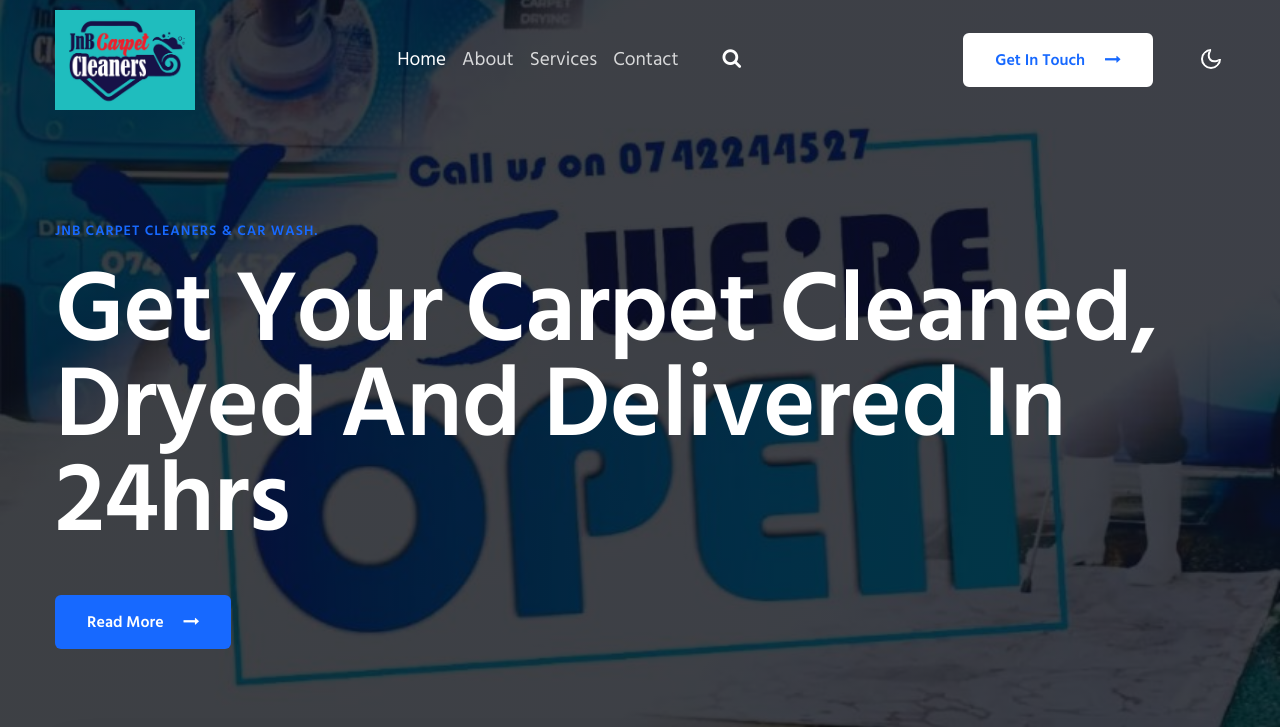
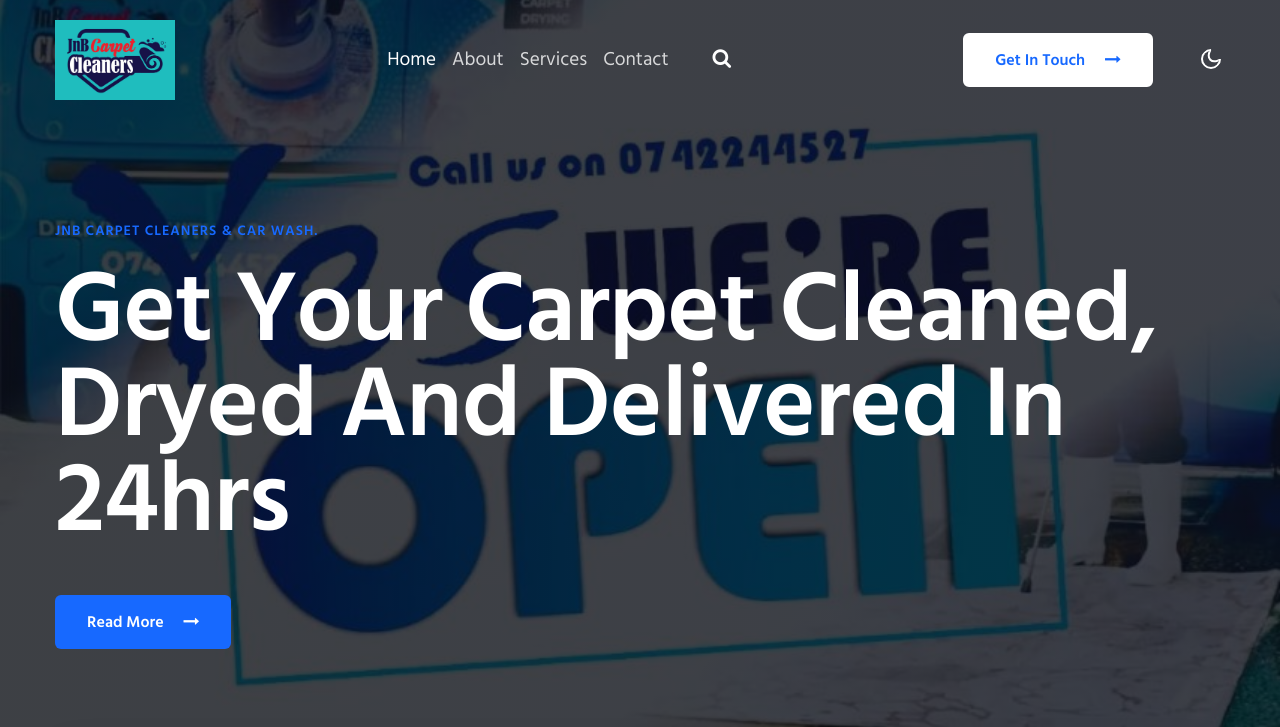
Before and after one commit to chaxito/JnB, a plain HTML site: page index.html in a window 1280 px wide. Shown: the top 727 px of the page. Drawn offline with Linux system fonts and the light colour scheme.

Commit message:
publishing on ghpages

```diff
--- a/index.html
+++ b/index.html
@@ -28,7 +28,7 @@
           </a></h1> -->
         <!-- if logo is image enable this    -->
     <a class="navbar-brand" href="#index.html">
-        <img src="assets/images/jnbcarpetlogo.jpg" alt="JnBLogo" title="JnB" style="height:100px;" />
+        <img src="assets/images/jnbcarpetlogo.jpg" alt="JnBLogo" title="JnB" style="height:80px;" />
     </a>
         <button class="navbar-toggler  collapsed bg-gradient" type="button" data-toggle="collapse"
           data-target="#navbarTogglerDemo02" aria-controls="navbarTogglerDemo02" aria-expanded="false"
```
